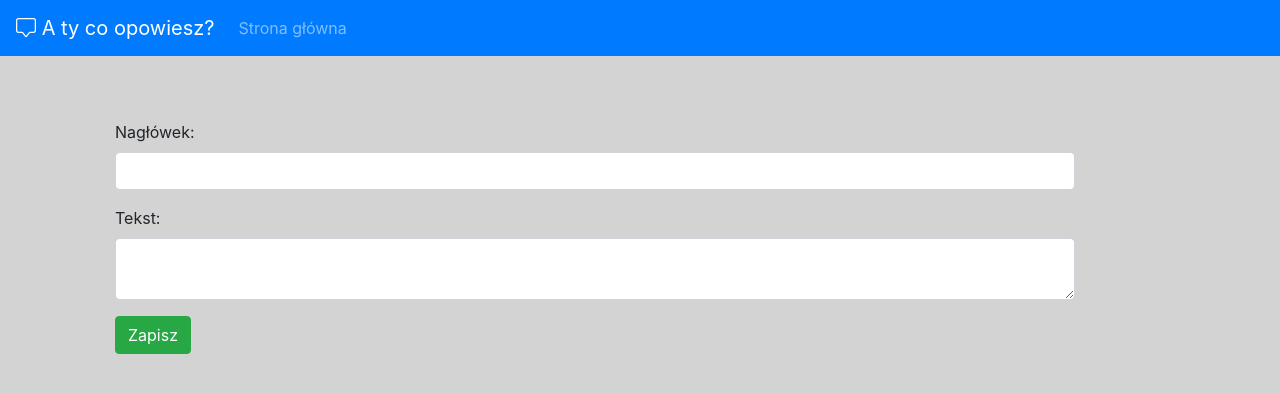
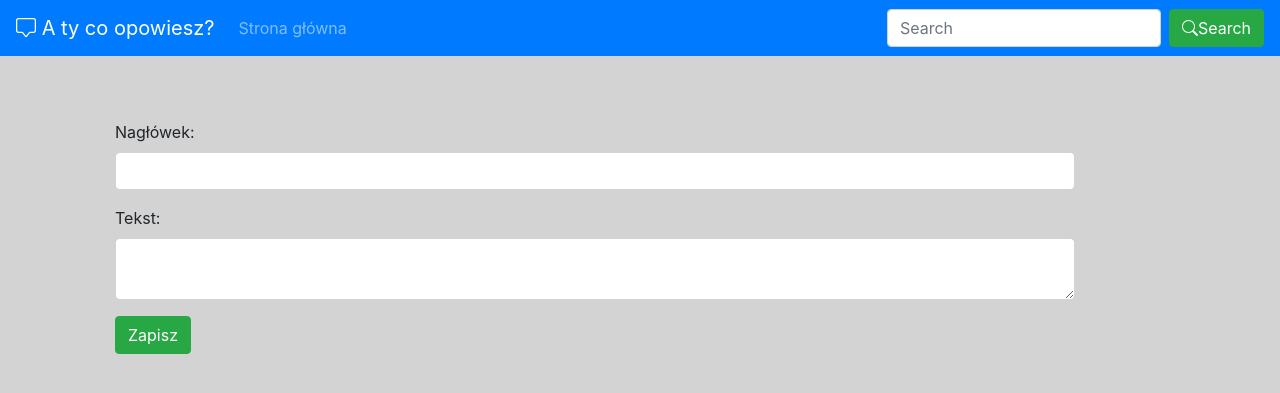
Before and after one commit to Irukat/ProjektJezyki, a PHP site: page /wpis.php in a window 1280 px wide. Shown: the top 393 px of the page. Run offline with PHP 8.4, Linux system fonts and the light colour scheme; the visitor is signed in with stand-in values (Sample User, id 1).

Commit message:
Add files via upload

```diff
--- a/blog/index.php
+++ b/blog/index.php
@@ -75,7 +75,10 @@ if ($islogged) {
             <a class="nav-link" href="logowanie.php"><i class="bi bi-box-arrow-in-right"></i></i>Zaloguj</a>
           </li>
         </ul>
-
+        <form class="form-inline my-2 my-lg-0">
+          <input class="form-control mr-sm-2" type="search" placeholder="Search" aria-label="Search">
+          <button class="btn btn-success my-2 my-sm-0" type="submit"><i class="bi bi-search"></i>Search</button>
+        </form>
       </div>
       </nav>
       </p>';
--- a/blog/wpis.php
+++ b/blog/wpis.php
@@ -84,6 +84,10 @@ if (!empty($_SESSION['uzytkownik'])) {
         </ul>
 
         </div>
+        <form class="form-inline my-2 my-lg-0">
+          <input class="form-control mr-sm-2" type="search" placeholder="Search" aria-label="Search">
+          <button class="btn btn-success my-2 my-sm-0" type="submit"><i class="bi bi-search"></i>Search</button>
+        </form>
         </nav>
       </p>
 
```
